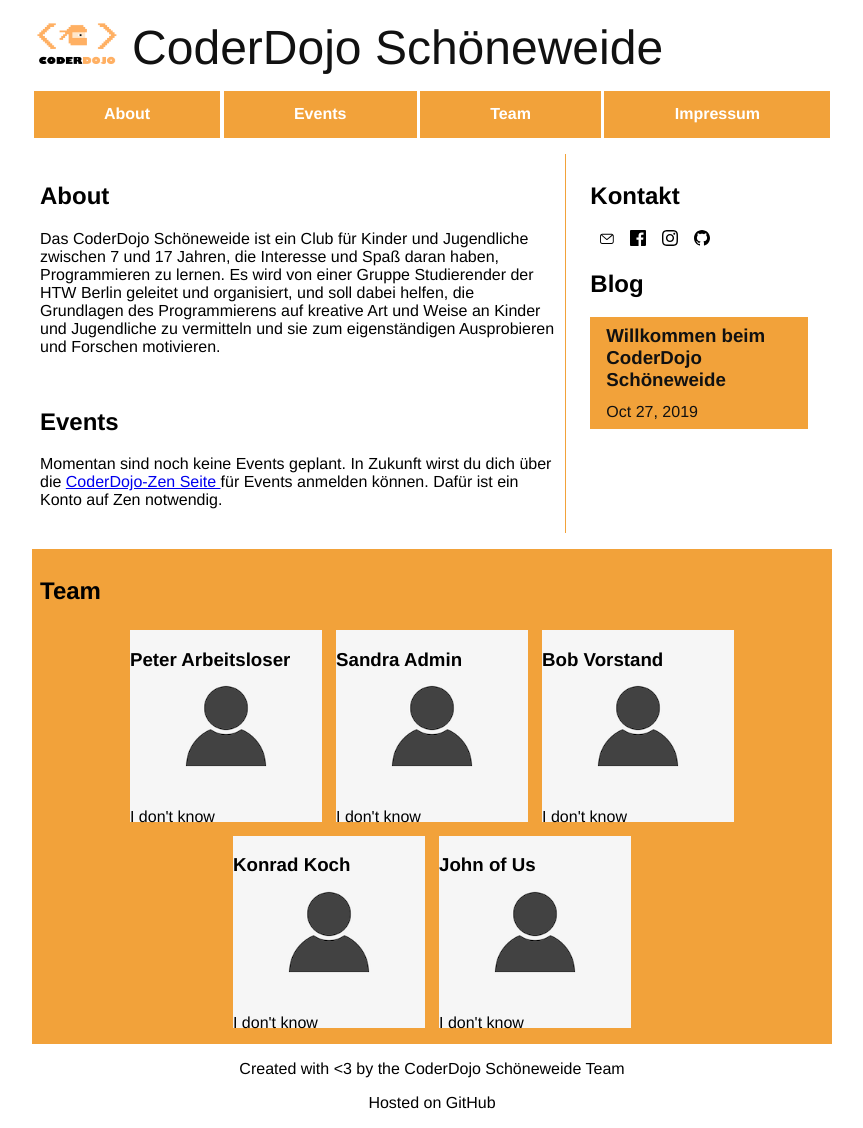
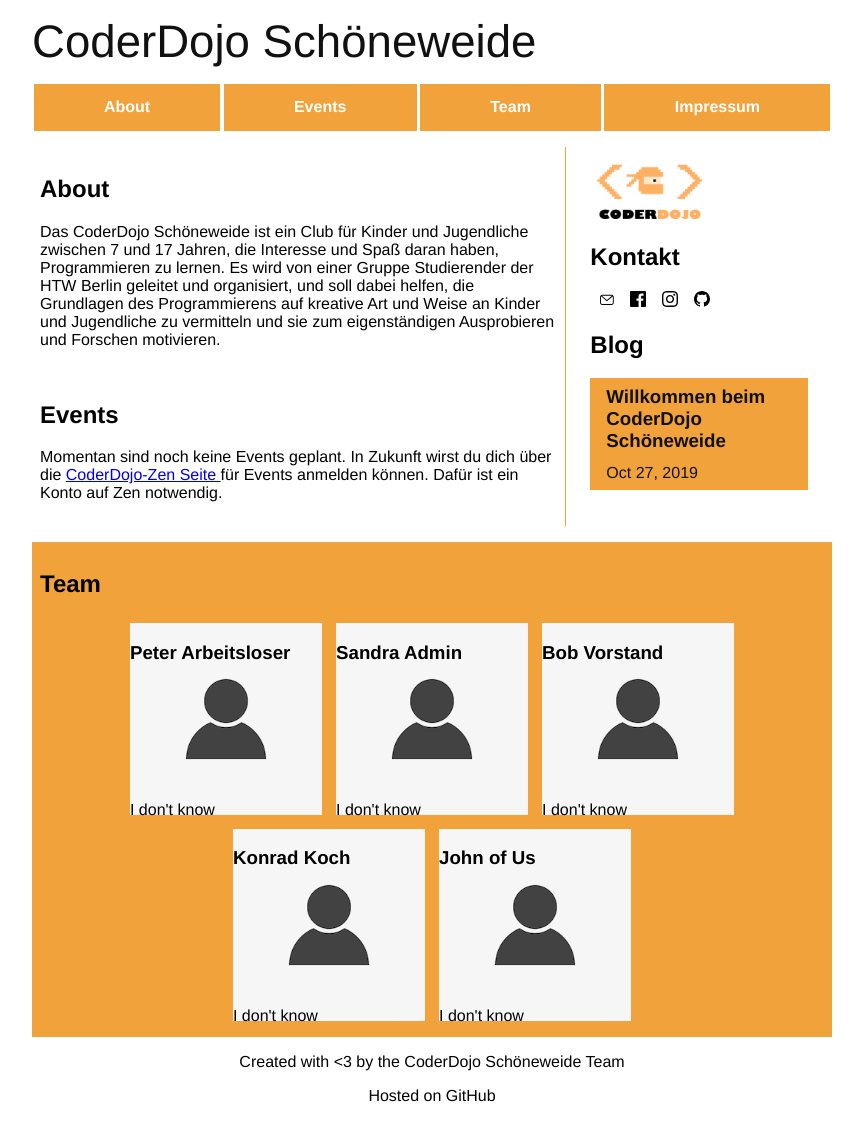
Before and after one commit to Coderdojo-Schoeneweide/coderdojo-schoneweide.github.io, a Jekyll site: the page built from index.md, in a window 1280 px wide. Shown: the whole page, without its empty margins (208-1071 px from the left). Built offline with Jekyll 4.4.1, drawn with Linux system fonts in a browser that asks for light colours.

Commit message:
started working on the header

```diff
--- a/_includes/aside.html
+++ b/_includes/aside.html
@@ -1,4 +1,6 @@
 <aside>
+  <img class="site-logo" src="{{ "/assets/img/logo.jpg" | relative_url }}" alt="logo">
+
     <h2>Kontakt</h2>
     {%- include social.html -%}
     {%- if site.posts.size > 0 -%}
--- a/_includes/header.html
+++ b/_includes/header.html
@@ -4,8 +4,8 @@
         {%- assign default_paths = site.pages | map: "path" -%}
         {%- assign page_paths = site.header_pages | default: default_paths -%}
         <a class="site-title" rel="author" href="{{ "/" | relative_url }}">
-            <img class="site-logo" src="{{ "/assets/img/logo.jpg" | relative_url }}" alt="logo">
-            <h1>{{ site.title | escape }}</h1>
+          <h1>{{ site.title | escape }}</h1>
+
         </a>
     </div>
 
--- a/assets/main.scss
+++ b/assets/main.scss
@@ -47,12 +47,11 @@ header {
 
     h1 {
       display: inline;
+      font-size: 2.85rem;
+      vertical-align: top;
     }
 
-    img {
-      max-height: 3rem;
-      margin-right: 0.5rem;
-    }
+
   }
 
   nav {
@@ -112,6 +111,9 @@ main {
     padding: 0.5rem 1.5rem;
     border-left: 1px solid $color-main;
     //background-color: #ebddc7;
+    img {
+      max-height: 4rem;
+    }
 
     .social {
       list-style: none;
```
